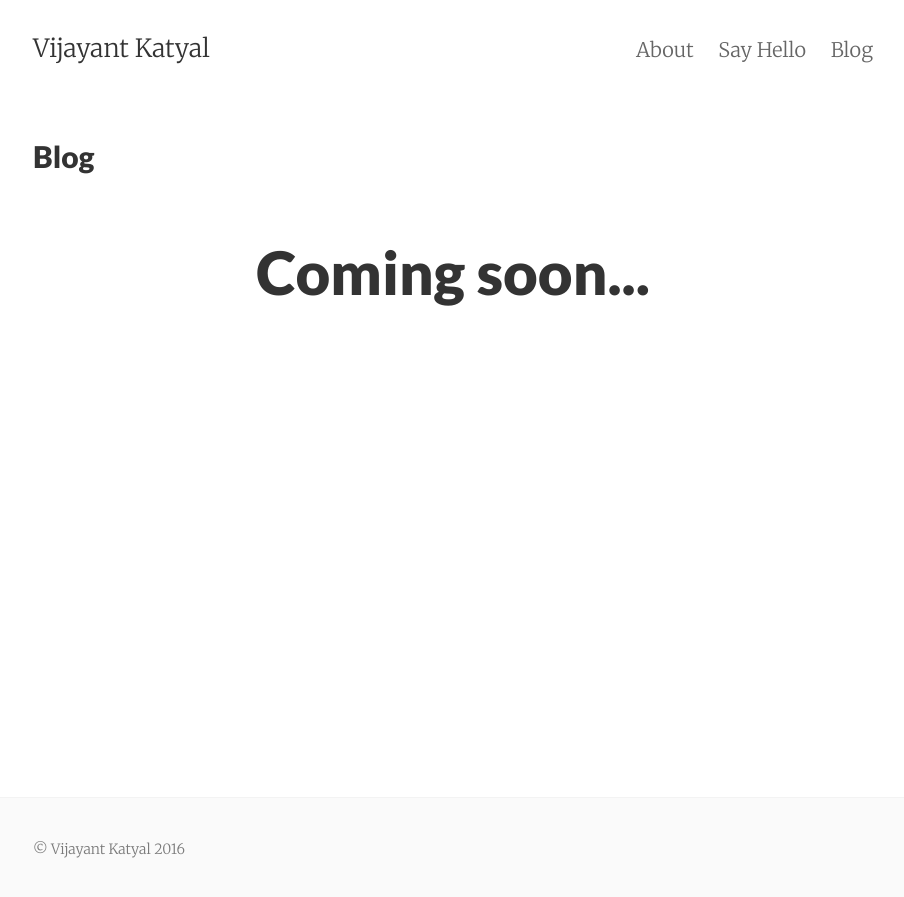
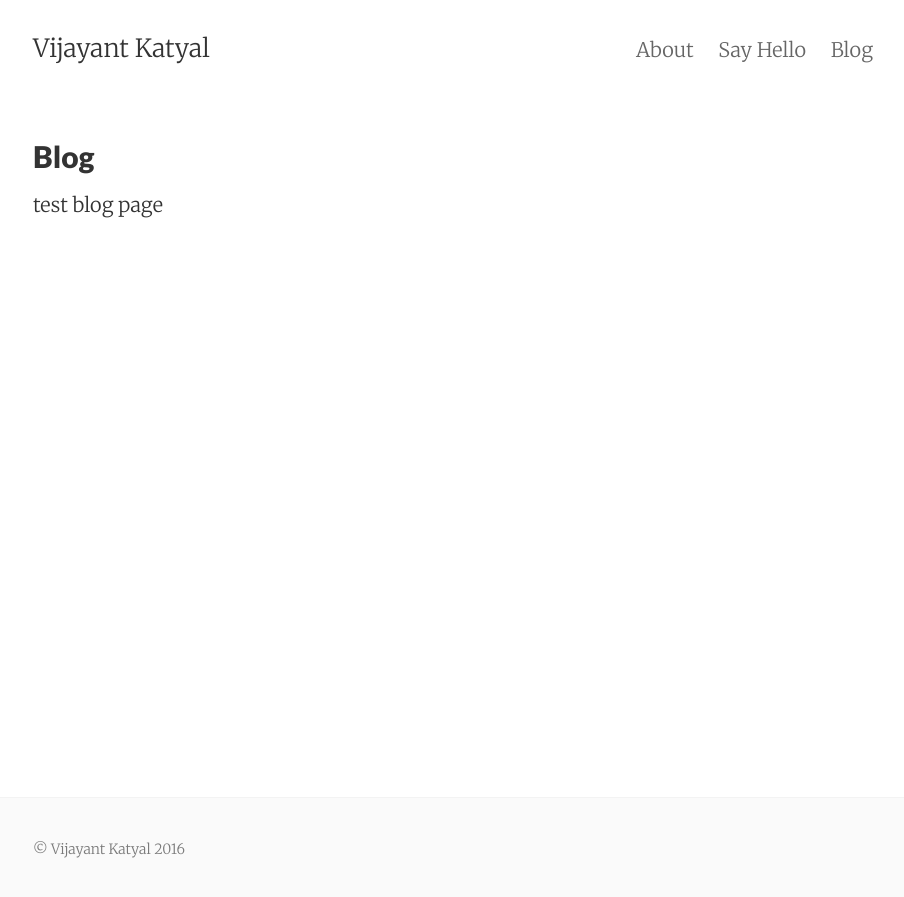
Before and after one commit to vijayantkatyal/vijayantkatyal.github.io, a Jekyll site: the page built from blog.html, in a window 1280 px wide. Shown: the top 897 px of the page, without its empty margins (187-1091 px from the left). Built offline with Jekyll 4.4.1, drawn with Linux system fonts in a browser that asks for light colours.

Commit message:
test blog page

```diff
--- a/blog.html
+++ b/blog.html
@@ -5,28 +5,4 @@ permalink: /blog/
 tags: blog
 ---
 
-{% assign posts_count = (paginator.posts | size) %}
-
-<div class="home">
-  {% if posts_count > 0 %}
-    <div class="posts">
-      {% for post in paginator.posts %}
-        <div class="post py3">
-          <p class="post-meta">{{ post.date | date: site.date_format }}</p>
-          <a href="{{ post.url | prepend: site.baseurl }}" class="post-link"><h3 class="h1 post-title">{{ post.title }}</h3></a>
-          <p class="post-summary">
-            {% if post.summary %}
-              {{ post.summary }}
-            {% else %}
-              {{ post.excerpt }}
-            {% endif %}
-          </p>
-        </div>
-      {% endfor %}
-    </div>
-
-    {% include pagination.html %}
-  {% else %}
-    <h1 class='center'>{{ site.text.index.coming_soon }}</h3>
-  {% endif %}
-</div>
+test blog page
```
Also changed, not shown: thanks.html (+0 -26 lines).
